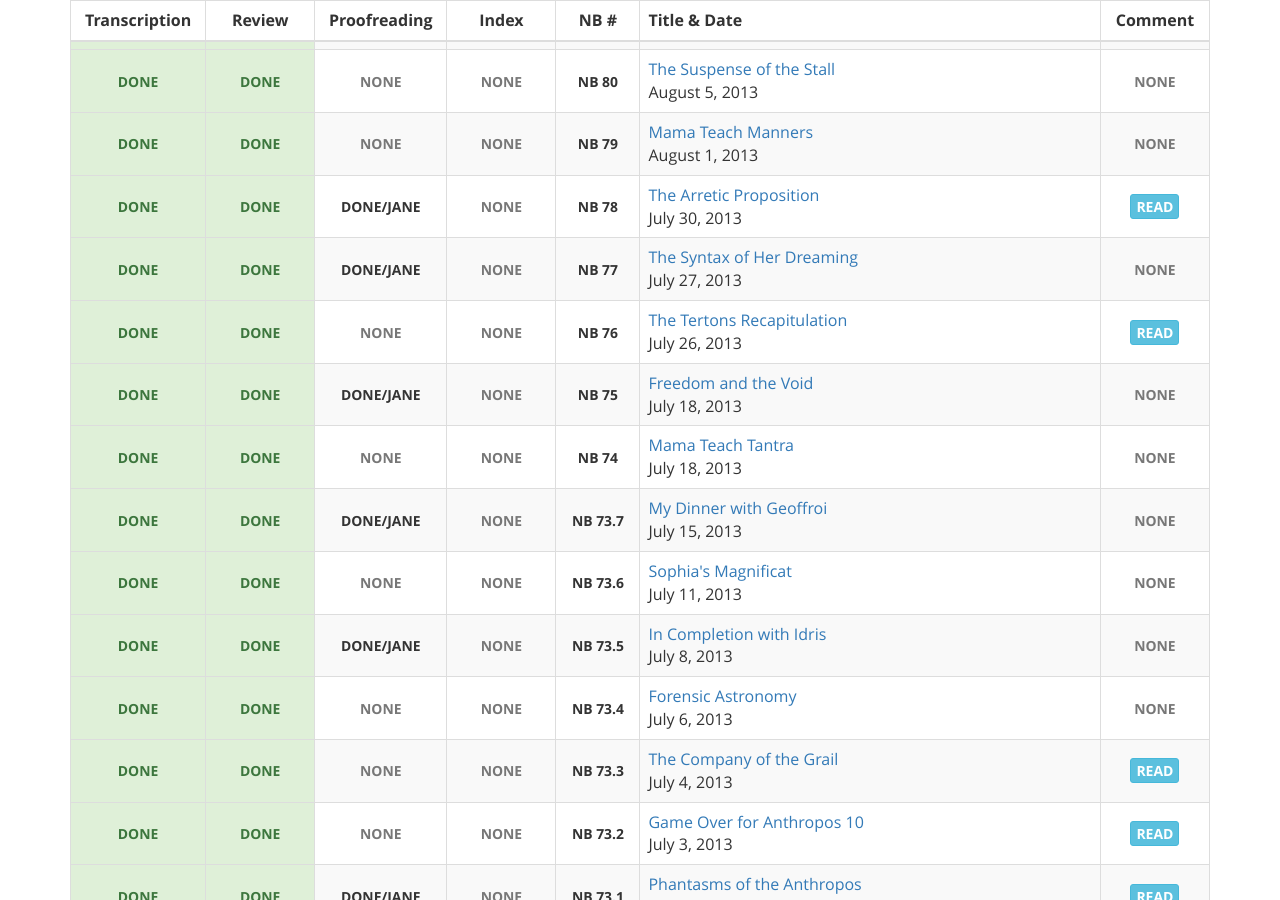
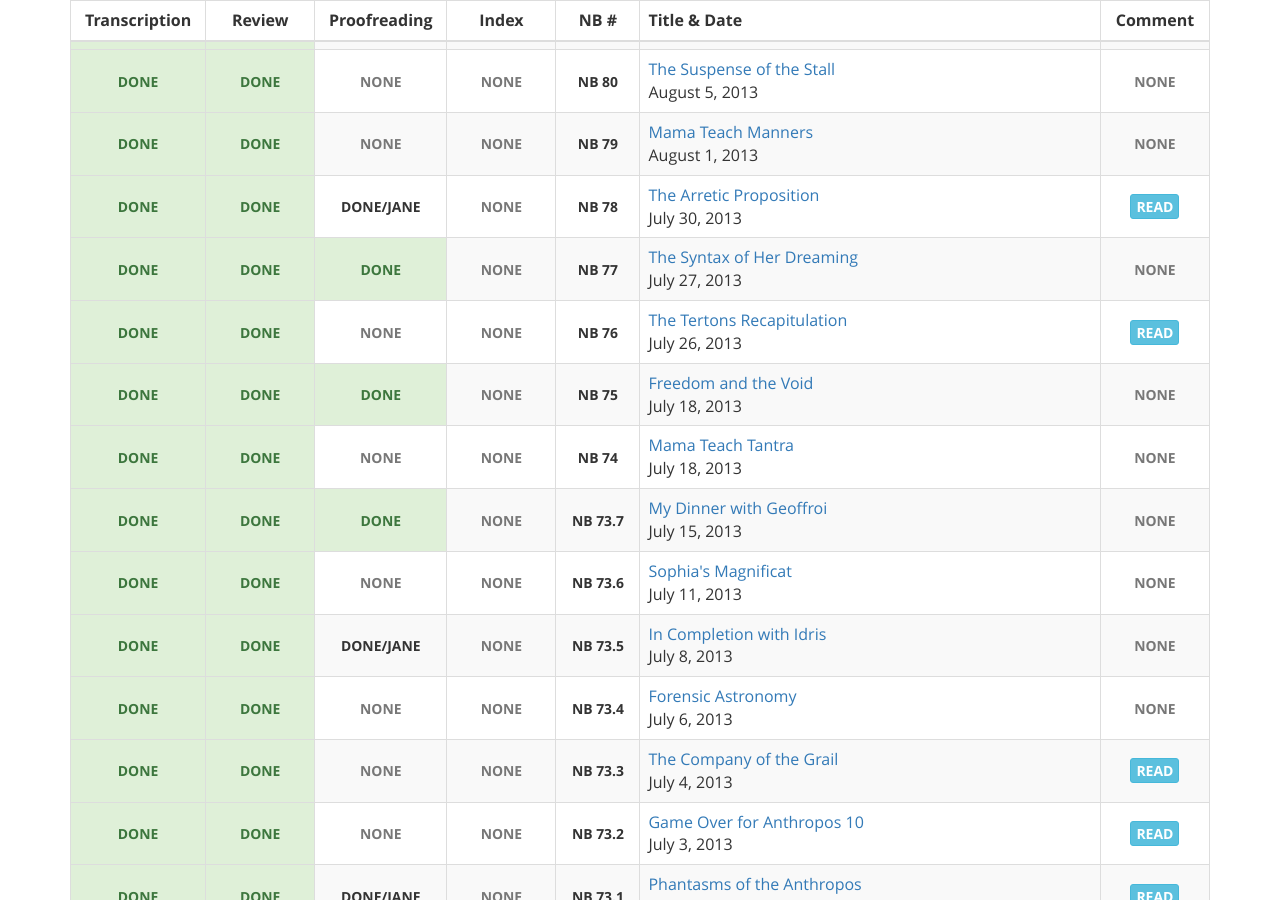
Before and after one commit to gaiaspora/gaiaspora.github.io, a Jekyll site: the page built from content/navigator-briefings.markdown, in a window 1280 px wide and 900 px high, scrolled down 3144 px. Built offline with Jekyll 4.4.1, drawn with Linux system fonts in a browser that asks for light colours.

Commit message:
Update nb.yaml

```diff
--- a/_data/nb.yaml
+++ b/_data/nb.yaml
@@ -415,7 +415,7 @@
 - NB: "77"
   Transcription: "done"
   Review: "done"
-  Proofreading: "done/jane"
+  Proofreading: "done"
   Index: "none"
   Title: "The Syntax of Her Dreaming"
   Date: "July 27, 2013"
@@ -433,7 +433,7 @@
 - NB: "75"
   Transcription: "done"
   Review: "done"
-  Proofreading: "done/jane"
+  Proofreading: "done"
   Index: "none"
   Title: "Freedom and the Void"
   Date: "July 18, 2013"
@@ -451,7 +451,7 @@
 - NB: "73.7"
   Transcription: "done"
   Review: "done"
-  Proofreading: "done/jane"
+  Proofreading: "done"
   Index: "none"
   Title: "My Dinner with Geoffroi"
   Date: "July 15, 2013"
```
